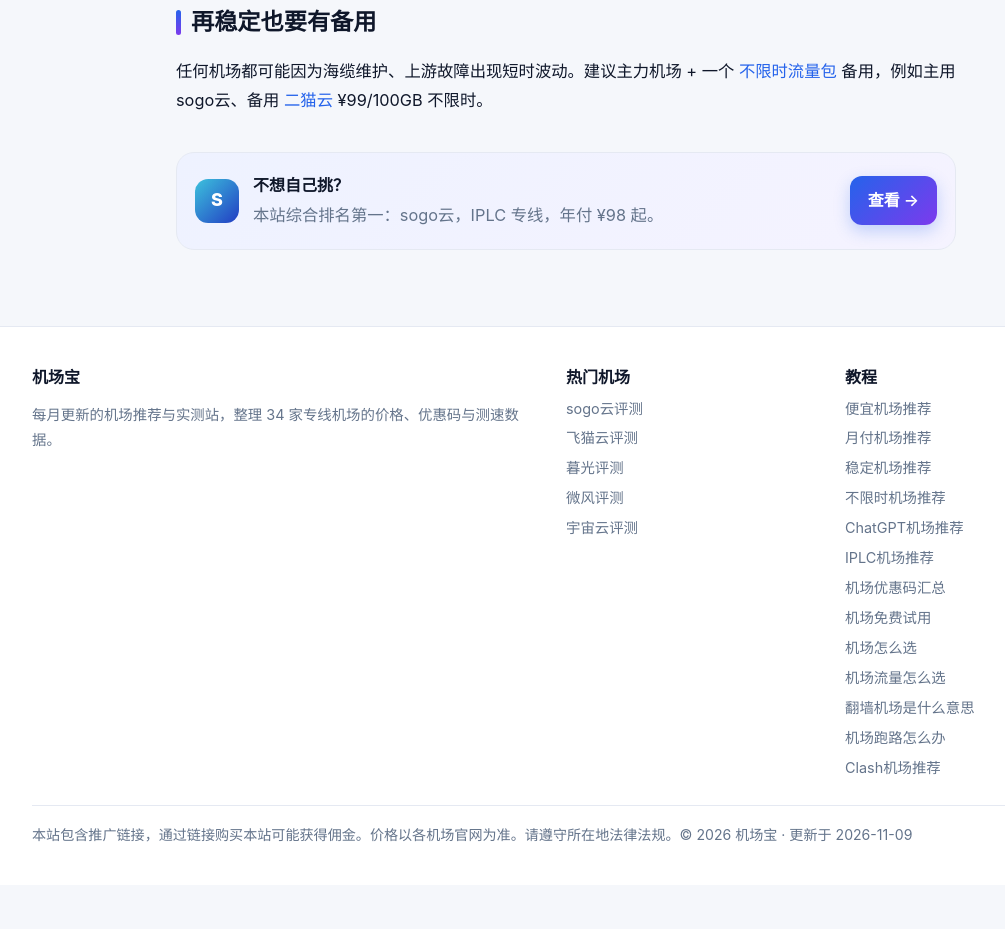
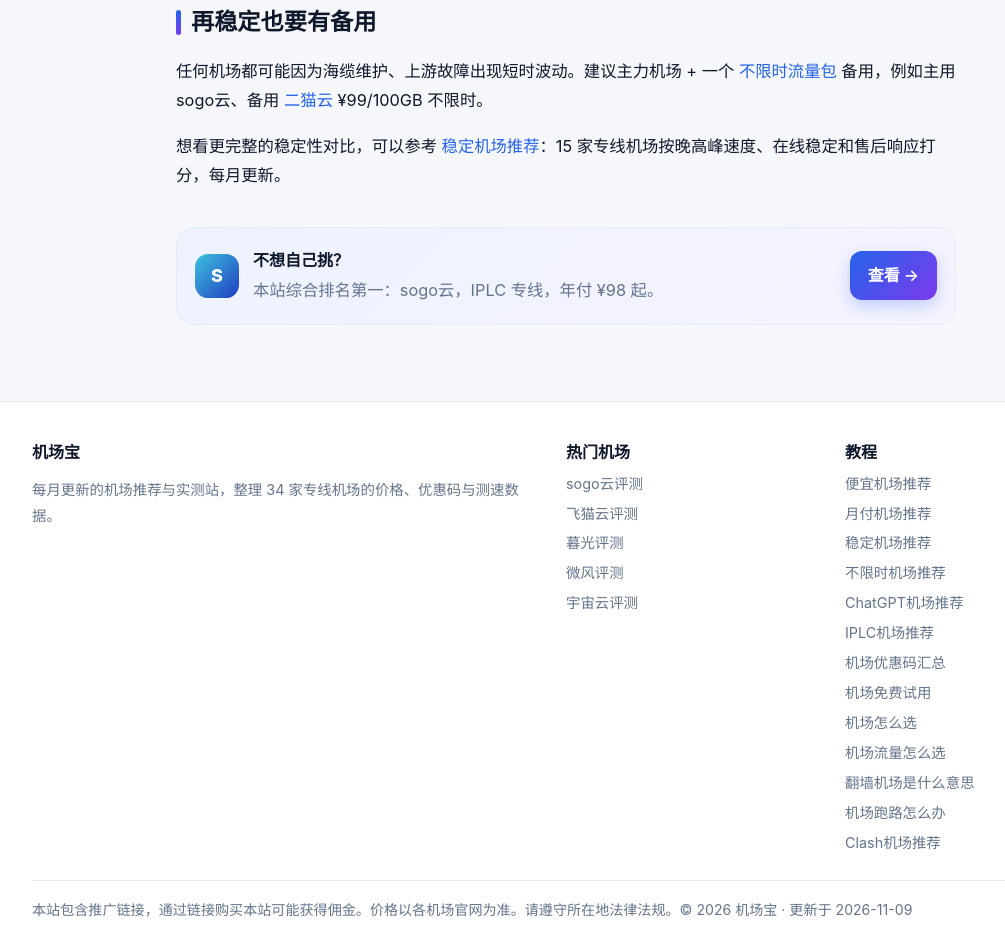
Before and after one commit to jichangbao/jichangbao.github.io, a plain HTML site: page guide/stable-airport.html in a window 1280 px wide. Shown: the part 1420-2349 px from the top of the page, without its empty margins (74-1079 px from the left). Before the commit the page ends 2305 px from the top, so only its background shows below. Drawn offline with Linux system fonts and the light colour scheme.

Commit message:
稳定机场推荐页：增加延伸阅读

```diff
--- a/guide/stable-airport.html
+++ b/guide/stable-airport.html
@@ -38,6 +38,7 @@
 <p>IPLC 专线，海外技术团队维护线路。本站对 60 个节点做了两次完整测试，大多数节点平均下载 45–55MB/s，日本节点延迟约 80–114ms；第一次测试中个别 0 速节点在第二次测试时基本恢复。<a href="/brands/sogocloud.html">查看完整测速截图 →</a></p>
 <h2>再稳定也要有备用</h2>
 <p>任何机场都可能因为海缆维护、上游故障出现短时波动。建议主力机场 + 一个 <a href="/guide/unlimited-airport.html">不限时流量包</a> 备用，例如主用 sogo云、备用 <a href="/brands/2maoyun.html">二猫云</a> ¥99/100GB 不限时。</p>
+<p>想看更完整的稳定性对比，可以参考 <a href="https://wendingjichang.blog/">稳定机场推荐</a>：15 家专线机场按晚高峰速度、在线稳定和售后响应打分，每月更新。</p>
 <aside class="cta"><span class="av" style="--h:190;width:44px;height:44px;font-size:18px" aria-hidden="true">S</span><div><b>不想自己挑？</b><p class="mut small">本站综合排名第一：sogo云，IPLC 专线，年付 ¥98 起。</p></div><a class="btn" href="https://wzjc.sogoyunaff.cc/#/?code=BC2BL855" rel="sponsored nofollow noopener" target="_blank">查看 →</a></aside></article>
 </main>
 <footer class="ft"><div class="wrap">
```
